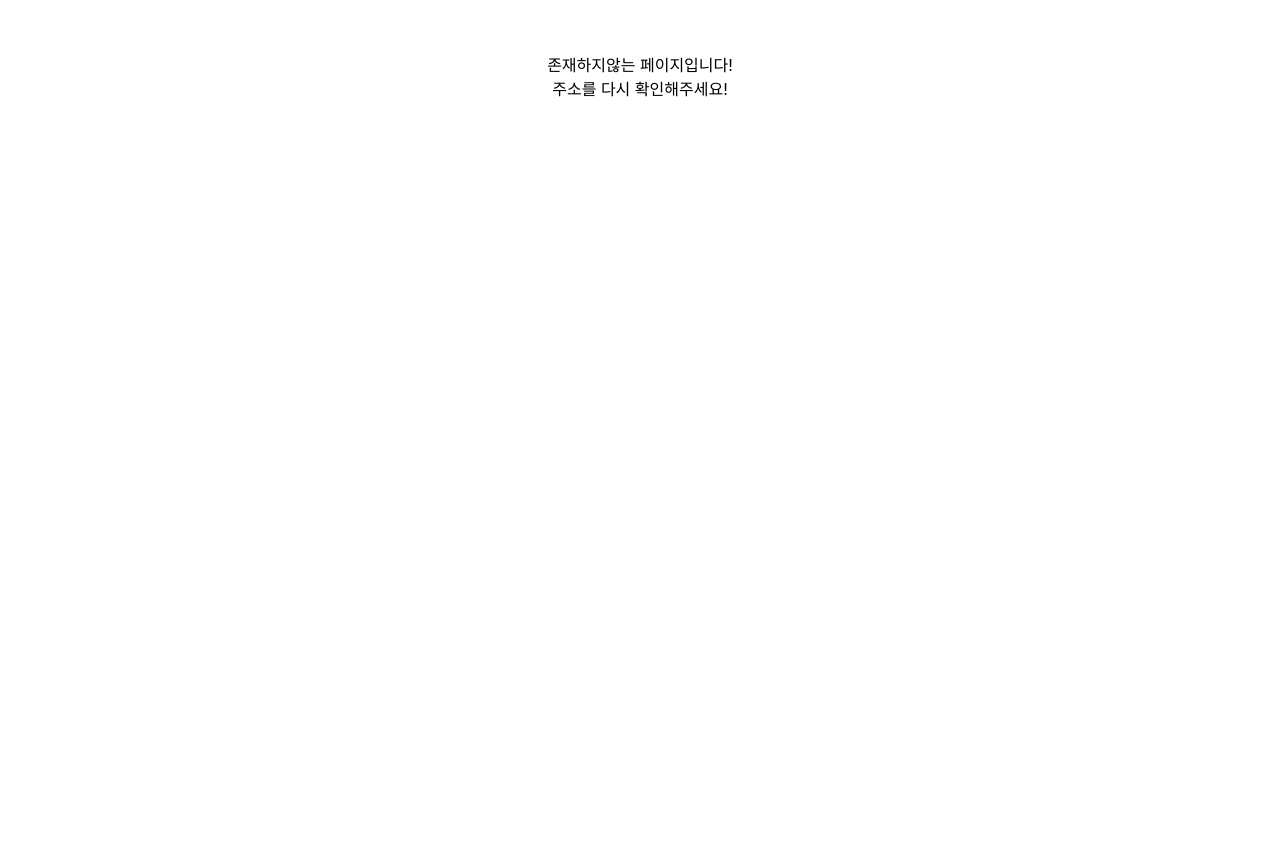
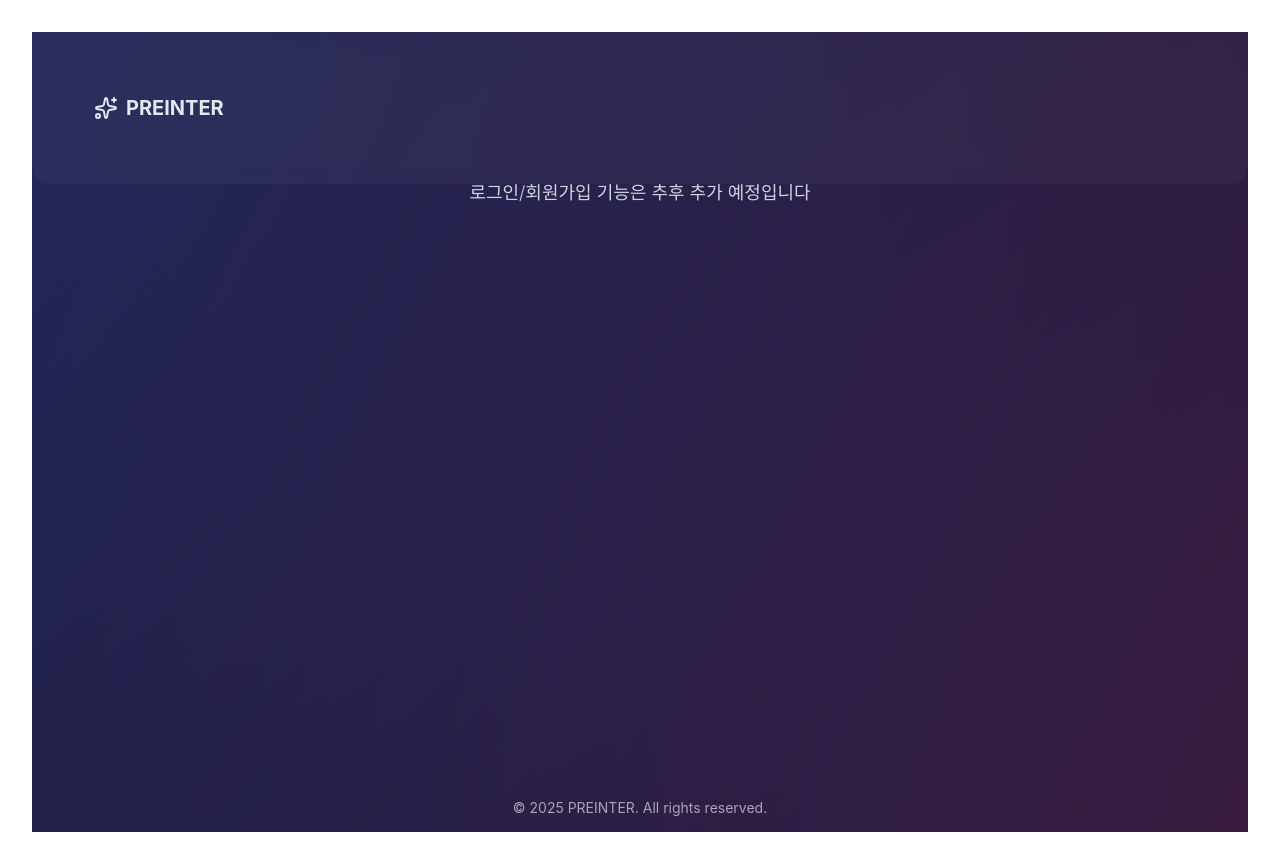
Before and after one commit to castberry10/PREINTER, a React (Vite) app in the folder frontend/: page /login in a window 1280 px wide. Before the commit the page ends 800 px from the top, so only its background shows below. Built offline with nearby package versions, Linux system fonts and the light colour scheme.

Commit message:
Add LoginPage component and update routing in App component

```diff
--- a/frontend/src/App.jsx
+++ b/frontend/src/App.jsx
@@ -9,6 +9,7 @@ import InterviewSetupPage from './pages/InterviewSetupPage';
 import InterviewRoomPage from './pages/InterviewRoomPage';
 import InterviewResultPage from './pages/InterviewResultPage';
 import InterviewReplayPage from './pages/InterviewReplayPage';
+import LoginPage from './pages/LoginPage';
 function App() {
 
   return (
@@ -21,6 +22,7 @@ function App() {
           <Route path=":sessionId/result" element={<InterviewResultPage />} />
           <Route path=":sessionId/replay" element={<InterviewReplayPage />} />
         </Route>
+        <Route path="login" element={<LoginPage />} />
         <Route path="/*" element={<NotFoundErrorPage />} />
       </Routes>
     </div>
--- a/frontend/src/pages/InterviewReplayPage.jsx
+++ b/frontend/src/pages/InterviewReplayPage.jsx
@@ -1,28 +1,97 @@
 import React from 'react';
-import styled from 'styled-components';
+import styled, { keyframes } from 'styled-components';
 import { useNavigate } from 'react-router-dom';
+import { motion } from 'framer-motion';
+import { Sparkles, PlayCircle } from 'lucide-react';
 
-const InterviewReplayPageBlock = styled.div`
 
+const drift = keyframes`
+  0%   { background-position:   0% 50%; }
+  50%  { background-position: 100% 50%; }
+  100% { background-position:   0% 50%; }
 `;
 
-const InterviewReplayPage = () => {
-    const navigate = useNavigate();
+const twinkle = keyframes`
+  from { opacity: .3; }
+  50%  { opacity: .7; }
+  to   { opacity: .3; }
+`;
 
-    const handleReplayClick = () => {
-        navigate('/interview');
-    };
+const IntroPageBlock = styled.div`
+  position: relative;
+  min-height: 100vh;
+  display: flex;
+  flex-direction: column;
+  align-items: center;
+  padding: 2rem;
+  color: #f8fafc; /* slate‑50 */
+  overflow: hidden;
 
-    return (
-        <div>
-            <InterviewReplayPageBlock>
-                인터뷰 리플레이<br/>
-                <div onClick={goHomeClick} style={{ cursor: 'pointer', color: 'blue', marginTop: '20px' }}>
-                    홈으로 돌아가기
-                </div>
-            </InterviewReplayPageBlock>
-        </div>
-    );
-};
+  /* animated cosmic gradient */
+  background: radial-gradient(circle at 25% 30%, rgba(99,102,241,0.35) 0%, rgba(2,6,23,0) 55%),
+              radial-gradient(circle at 75% 70%, rgba(236,72,153,0.30) 0%, rgba(2,6,23,0) 50%),
+              linear-gradient(-60deg, #020617 0%, #0f172a 100%);
+  background-size: 400% 400%;
+  animation: ${drift} 22s ease-in-out infinite;
 
-export default InterviewReplayPage;
+
+  &::before{ opacity:.25; animation:${drift} 80s linear infinite; }
+
+  &::after{
+    opacity:.4; mix-blend-mode:screen;
+    animation:${drift} 120s linear infinite reverse, ${twinkle} 5s steps(60) infinite;
+  }
+
+  > * { position: relative; z-index: 1; }
+
+  header{
+    position:absolute; top:0; left:0; width:100%; display:flex; justify-content:space-between; align-items:center;
+    padding:1rem 2rem; background:rgba(255,255,255,0.04); backdrop-filter:blur(8px); border-bottom-left-radius:1rem; border-bottom-right-radius:1rem;
+
+    a.logo{ display:flex; align-items:center; gap:.5rem; font-size:1.25rem; font-weight:700; color:#e2e8f0; text-decoration:none; }
+    nav{ display:none; gap:1.5rem; @media(min-width:768px){ display:flex; }
+      a{ color:#e2e8f0; text-decoration:none; font-weight:500; &:hover{ opacity:.8; } }
+    }
+    button.cta{ display:inline-flex; align-items:center; gap:.3rem; background:rgba(255,255,255,0.18); padding:.5rem 1rem; border:none; border-radius:.75rem; cursor:pointer; font-size:.875rem; color:#f8fafc; @media(min-width:768px){ display:none; } }
+  }
+
+  .hero{
+    text-align:center; max-width:42rem; padding-top:6rem;
+    h1{ font-size:2.5rem; font-weight:700; margin-bottom:1rem; line-height:1.2; }
+    p{ font-size:1.125rem; font-weight:300; margin-bottom:2rem; color:#cbd5e1; }
+    button.start{ display:inline-flex; align-items:center; gap:.5rem; background:#f8fafc; color:#4f46e5; padding:.75rem 2rem; border:none; border-radius:1.25rem; font-weight:600; cursor:pointer; transition:transform .15s ease-out; &:active{ transform:scale(.95); } }
+  }
+
+  .features{
+    display:grid; gap:1.5rem; margin-top:4rem; width:100%; max-width:64rem; grid-template-columns:1fr;
+    @media(min-width:640px){ grid-template-columns:repeat(2,1fr); }
+    @media(min-width:1024px){ grid-template-columns:repeat(3,1fr); }
+    .feature{ background:rgba(255,255,255,0.05); backdrop-filter:blur(6px); border-radius:1.5rem; padding:1.5rem; text-align:center; transition:transform .2s; &:hover{ transform:translateY(-.25rem); }
+      svg{ color:#a5b4fc; margin-bottom:.75rem; }
+      h3{ font-size:1.25rem; margin-bottom:.5rem; }
+      p{ font-size:.875rem; font-weight:300; color:#dbeafe; }
+    }
+  }
+
+  footer{ position:absolute; bottom:1rem; font-size:.875rem; color:rgba(255,255,255,0.6); }
+`;
+
+export default function InterviewReplayPage(){
+  const navigate=useNavigate();
+  const goInterview=()=>navigate('/interview/setup');
+
+  return(
+    <IntroPageBlock>
+      <header>
+        <a href="/" className="logo"><Sparkles/> PREINTER</a>
+        <button className="cta" onClick={goInterview}><PlayCircle/> Start</button>
+      </header>
+
+      <motion.section className="hero" initial={{opacity:0,y:50}} animate={{opacity:1,y:0}} transition={{duration:0.8}}>
+        <p>리플레이 기능은 추후 추가 예정입니다</p>
+      </motion.section>
+
+      <footer>© {new Date().getFullYear()} PREINTER. All rights reserved.</footer>
+    </IntroPageBlock>
+  );
+}
--- a/frontend/src/pages/LoginPage.jsx
+++ b/frontend/src/pages/LoginPage.jsx
@@ -0,0 +1,97 @@
+import React from 'react';
+import styled, { keyframes } from 'styled-components';
+import { useNavigate } from 'react-router-dom';
+import { motion } from 'framer-motion';
+import { Sparkles, PlayCircle } from 'lucide-react';
+
+
+const drift = keyframes`
+  0%   { background-position:   0% 50%; }
+  50%  { background-position: 100% 50%; }
+  100% { background-position:   0% 50%; }
+`;
+
+const twinkle = keyframes`
+  from { opacity: .3; }
+  50%  { opacity: .7; }
+  to   { opacity: .3; }
+`;
+
+const IntroPageBlock = styled.div`
+  position: relative;
+  min-height: 100vh;
+  display: flex;
+  flex-direction: column;
+  align-items: center;
+  padding: 2rem;
+  color: #f8fafc; /* slate‑50 */
+  overflow: hidden;
+
+  /* animated cosmic gradient */
+  background: radial-gradient(circle at 25% 30%, rgba(99,102,241,0.35) 0%, rgba(2,6,23,0) 55%),
+              radial-gradient(circle at 75% 70%, rgba(236,72,153,0.30) 0%, rgba(2,6,23,0) 50%),
+              linear-gradient(-60deg, #020617 0%, #0f172a 100%);
+  background-size: 400% 400%;
+  animation: ${drift} 22s ease-in-out infinite;
+
+
+  &::before{ opacity:.25; animation:${drift} 80s linear infinite; }
+
+  &::after{
+    opacity:.4; mix-blend-mode:screen;
+    animation:${drift} 120s linear infinite reverse, ${twinkle} 5s steps(60) infinite;
+  }
+
+  > * { position: relative; z-index: 1; }
+
+  header{
+    position:absolute; top:0; left:0; width:100%; display:flex; justify-content:space-between; align-items:center;
+    padding:1rem 2rem; background:rgba(255,255,255,0.04); backdrop-filter:blur(8px); border-bottom-left-radius:1rem; border-bottom-right-radius:1rem;
+
+    a.logo{ display:flex; align-items:center; gap:.5rem; font-size:1.25rem; font-weight:700; color:#e2e8f0; text-decoration:none; }
+    nav{ display:none; gap:1.5rem; @media(min-width:768px){ display:flex; }
+      a{ color:#e2e8f0; text-decoration:none; font-weight:500; &:hover{ opacity:.8; } }
+    }
+    button.cta{ display:inline-flex; align-items:center; gap:.3rem; background:rgba(255,255,255,0.18); padding:.5rem 1rem; border:none; border-radius:.75rem; cursor:pointer; font-size:.875rem; color:#f8fafc; @media(min-width:768px){ display:none; } }
+  }
+
+  .hero{
+    text-align:center; max-width:42rem; padding-top:6rem;
+    h1{ font-size:2.5rem; font-weight:700; margin-bottom:1rem; line-height:1.2; }
+    p{ font-size:1.125rem; font-weight:300; margin-bottom:2rem; color:#cbd5e1; }
+    button.start{ display:inline-flex; align-items:center; gap:.5rem; background:#f8fafc; color:#4f46e5; padding:.75rem 2rem; border:none; border-radius:1.25rem; font-weight:600; cursor:pointer; transition:transform .15s ease-out; &:active{ transform:scale(.95); } }
+  }
+
+  .features{
+    display:grid; gap:1.5rem; margin-top:4rem; width:100%; max-width:64rem; grid-template-columns:1fr;
+    @media(min-width:640px){ grid-template-columns:repeat(2,1fr); }
+    @media(min-width:1024px){ grid-template-columns:repeat(3,1fr); }
+    .feature{ background:rgba(255,255,255,0.05); backdrop-filter:blur(6px); border-radius:1.5rem; padding:1.5rem; text-align:center; transition:transform .2s; &:hover{ transform:translateY(-.25rem); }
+      svg{ color:#a5b4fc; margin-bottom:.75rem; }
+      h3{ font-size:1.25rem; margin-bottom:.5rem; }
+      p{ font-size:.875rem; font-weight:300; color:#dbeafe; }
+    }
+  }
+
+  footer{ position:absolute; bottom:1rem; font-size:.875rem; color:rgba(255,255,255,0.6); }
+`;
+
+export default function LoginPage(){
+  const navigate=useNavigate();
+  const goInterview=()=>navigate('/interview/setup');
+
+  return(
+    <IntroPageBlock>
+      <header>
+        <a href="/" className="logo"><Sparkles/> PREINTER</a>
+        <button className="cta" onClick={goInterview}><PlayCircle/> Start</button>
+      </header>
+
+      <motion.section className="hero" initial={{opacity:0,y:50}} animate={{opacity:1,y:0}} transition={{duration:0.8}}>
+        <p>로그인/회원가입 기능은 추후 추가 예정입니다</p>
+      </motion.section>
+
+      <footer>© {new Date().getFullYear()} PREINTER. All rights reserved.</footer>
+    </IntroPageBlock>
+  );
+}
```
